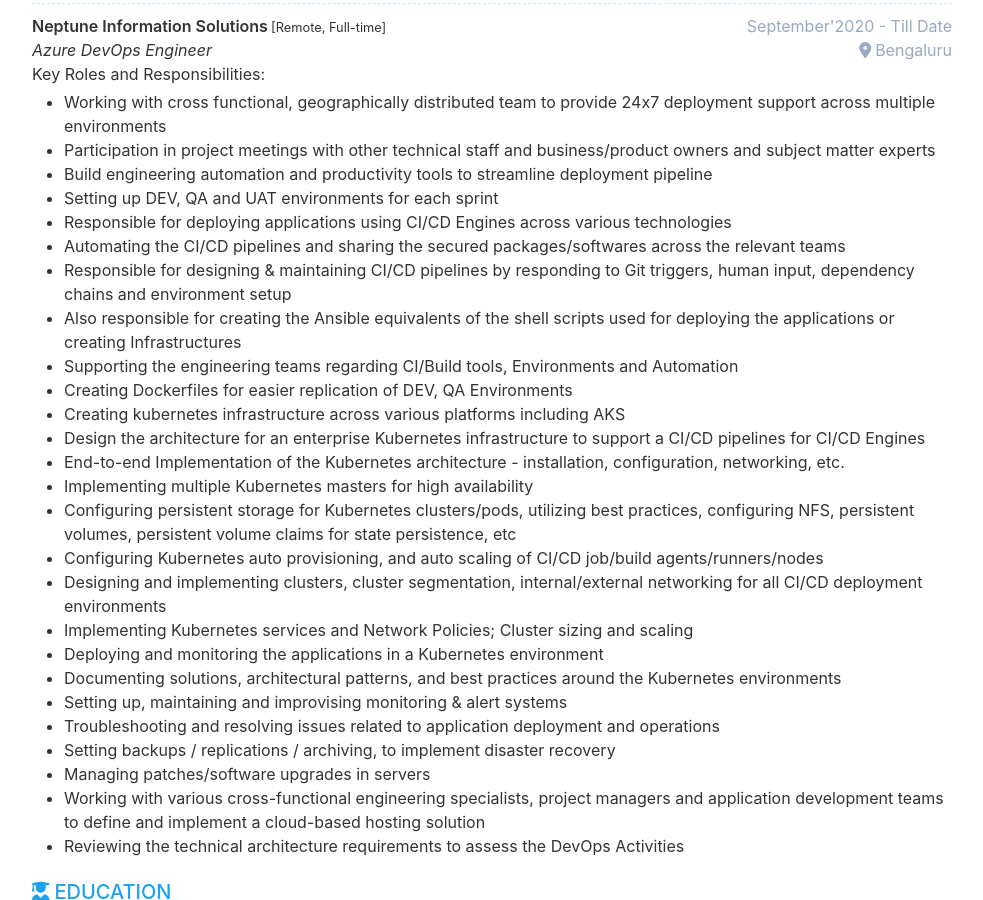
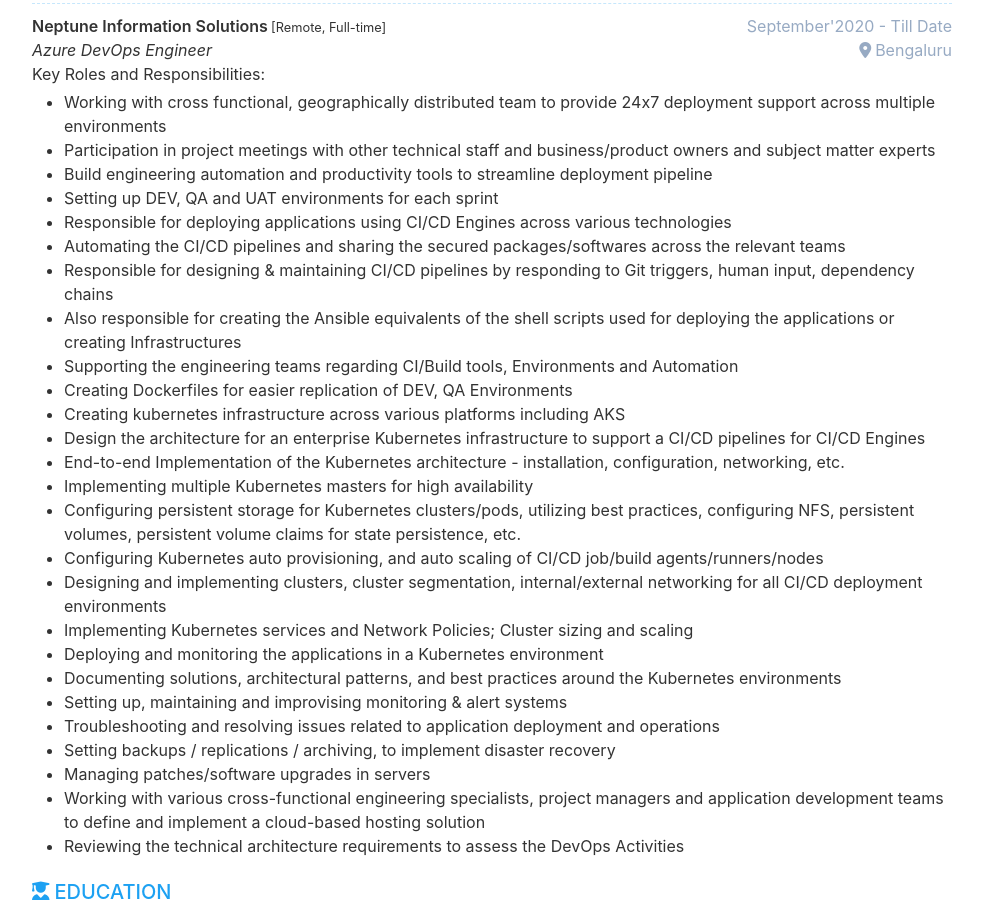
Before and after one commit to Raskinn/Resume, a Jekyll site: the page built from index.html, in a window 1280 px wide and 900 px high, scrolled down 374 px. Shown: the whole window, without its empty margins (148-1131 px from the left). Built offline with Jekyll 4.4.1, drawn with Linux system fonts in a browser that asks for light colours.

Commit message:
added fixes

```diff
--- a/_data/data.yml
+++ b/_data/data.yml
@@ -110,7 +110,7 @@ experience:
         + Setting up DEV, QA and UAT environments for each sprint
         + Responsible for deploying applications using CI/CD Engines across various technologies
         + Automating the CI/CD pipelines and sharing the secured packages/softwares across the relevant teams
-        + Responsible for designing & maintaining CI/CD pipelines by responding to Git triggers, human input, dependency chains and environment setup
+        + Responsible for designing & maintaining CI/CD pipelines by responding to Git triggers, human input, dependency chains
         + Also responsible for creating the Ansible equivalents of the shell scripts used for deploying the applications or creating Infrastructures
         + Supporting the engineering teams regarding CI/Build tools, Environments and Automation
         +	Creating Dockerfiles for easier replication of DEV, QA Environments
@@ -118,7 +118,7 @@ experience:
         + Design the architecture for an enterprise Kubernetes infrastructure to support a CI/CD pipelines for CI/CD Engines
         + End-to-end Implementation of the Kubernetes architecture - installation, configuration, networking, etc.
         + Implementing multiple Kubernetes masters for high availability
-        + Configuring persistent storage for Kubernetes clusters/pods, utilizing best practices, configuring NFS, persistent volumes, persistent volume claims for state persistence, etc
+        + Configuring persistent storage for Kubernetes clusters/pods, utilizing best practices, configuring NFS, persistent volumes, persistent volume claims for state persistence, etc.
         + Configuring Kubernetes auto provisioning, and auto scaling of CI/CD job/build agents/runners/nodes
         + Designing and implementing clusters, cluster segmentation, internal/external networking for all CI/CD deployment environments
         + Implementing Kubernetes services and Network Policies; Cluster sizing and scaling
```
